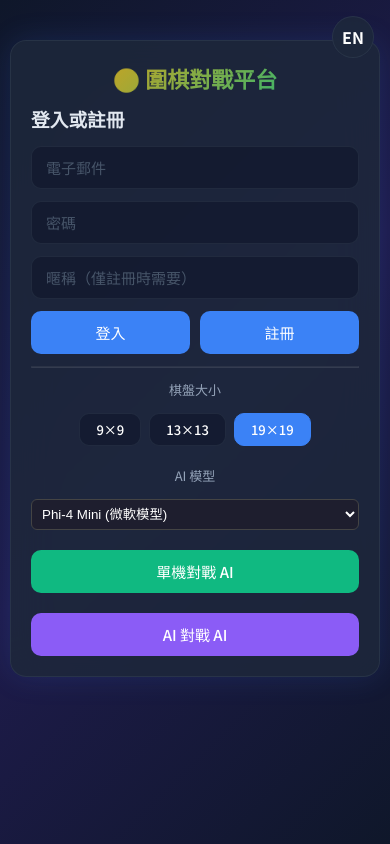
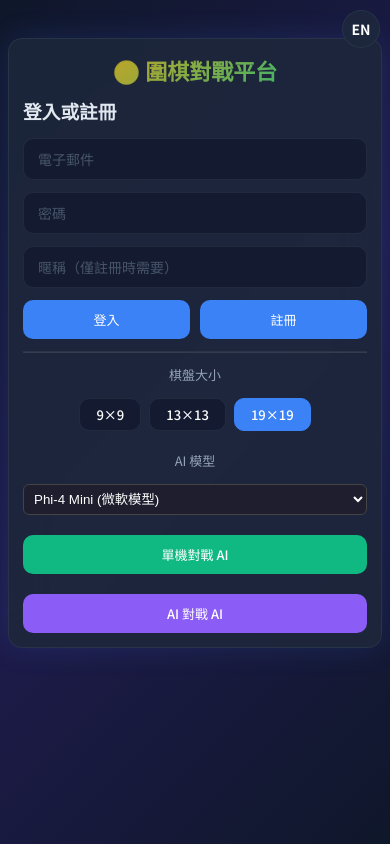
Before and after one commit to peterc200415/go-game, a Vue app in the folder frontend/: page / in a window 390 px wide. Built offline with nearby package versions, Linux system fonts and the light colour scheme.

Commit message:
Improve mobile layout spacing and scaling

```diff
--- a/frontend/src/style.css
+++ b/frontend/src/style.css
@@ -242,8 +242,37 @@ input::placeholder { color: var(--text-muted); }
 }
 
 /* ============ Responsive ============ */
-@media (max-width: 500px) {
-  .lobby { margin: 30px auto; padding: 20px; }
+@media (max-width: 900px) {
+  body { padding: 16px; }
+  .glass-panel { padding: 22px; }
+  .game-info-bar { gap: 14px; font-size: 13px; }
+  .game-actions { flex-wrap: wrap; }
+  .game-actions button { flex: 1 1 calc(50% - 10px); min-width: 120px; }
+  button { font-size: 14px; }
+}
+
+@media (max-width: 640px) {
+  body { padding: 12px; }
+  .glass-panel { padding: 18px; border-radius: 14px; }
+  .lobby { margin: 30px auto; padding: 0; }
   .lobby h1 { font-size: 22px; }
-  body { padding: 10px; }
+  .game-header h2 { font-size: 18px; }
+  .game-info-bar { flex-direction: column; align-items: flex-start; gap: 8px; }
+  .game-actions { flex-direction: column; align-items: stretch; }
+  .game-actions button { width: 100%; }
+  .size-selector { flex-wrap: wrap; }
+  .room-card-players { flex-wrap: wrap; }
+  .lang-toggle { top: 10px; right: 10px; width: 38px; height: 38px; font-size: 14px; }
 }
+
+@media (max-width: 420px) {
+  body { padding: 8px; }
+  #app { max-width: 100%; }
+  .glass-panel { padding: 14px; }
+  button { font-size: 13px; padding: 9px 16px; }
+  input { font-size: 14px; }
+  .game-info-bar { font-size: 12px; }
+  .victory-modal { padding: 28px 24px; }
+  .victory-title { font-size: 26px; }
+  .victory-btn { width: 100%; }
+}
```
